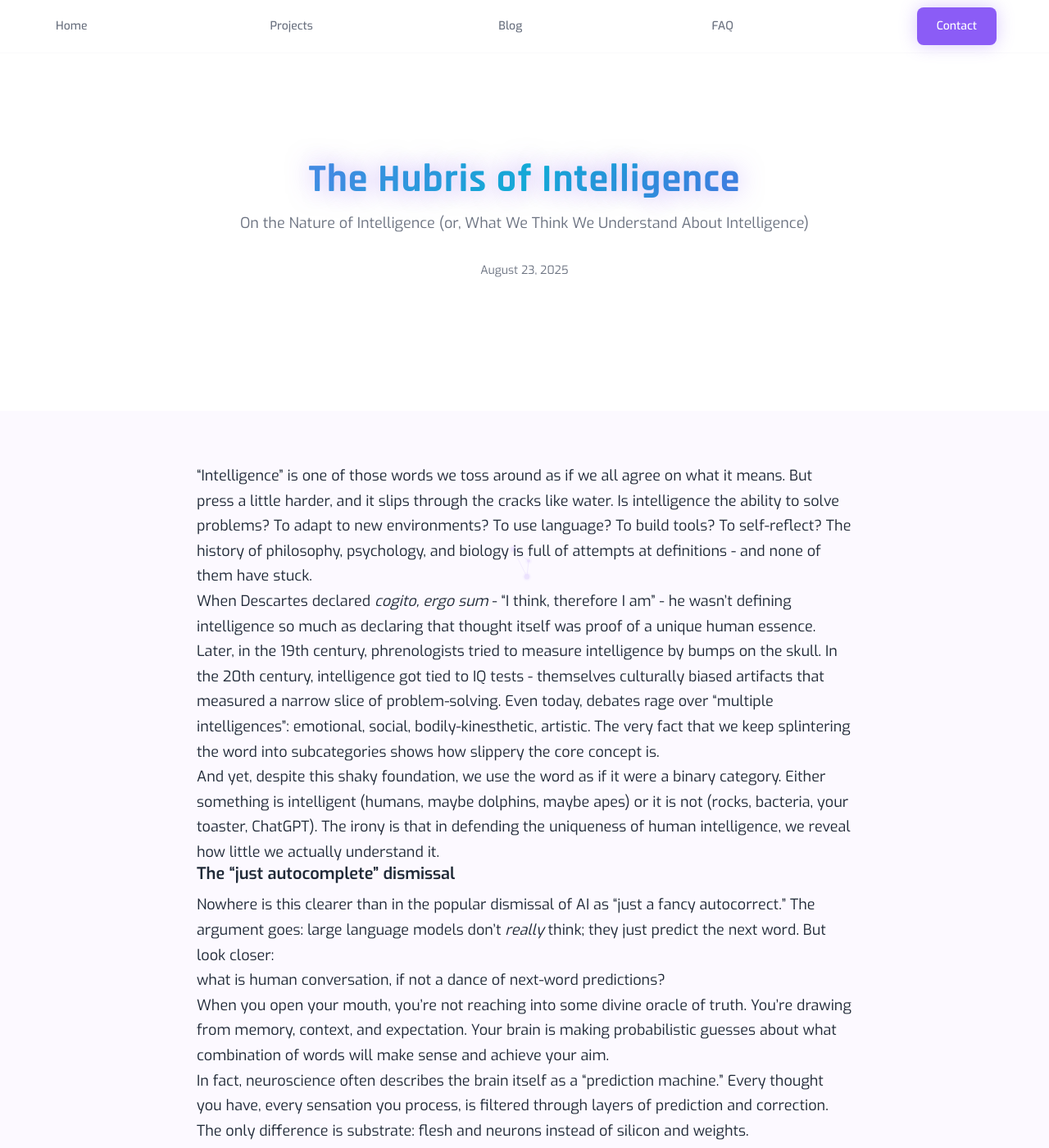
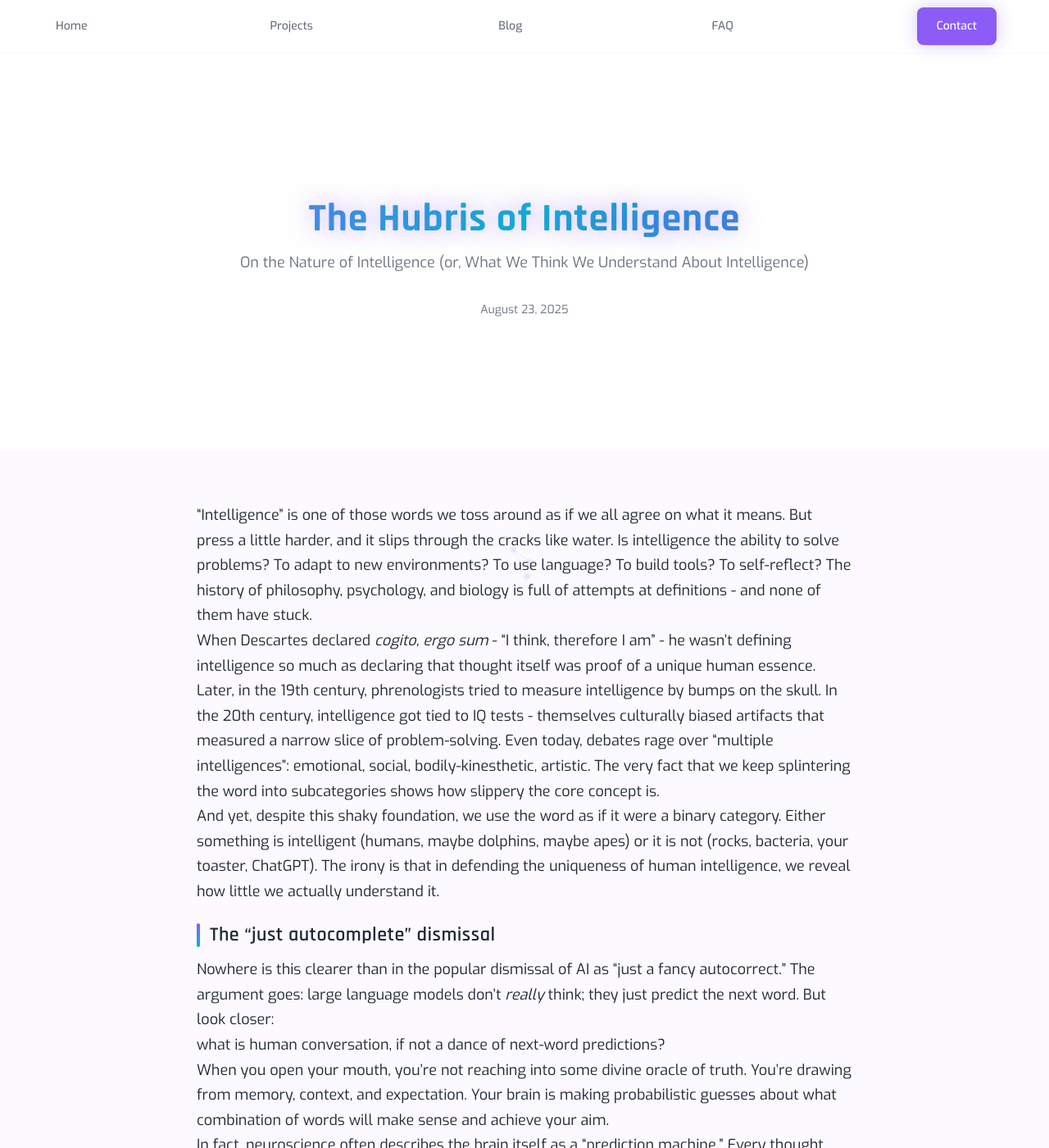
Before and after one commit to egeste/egeste.github.io, a Jekyll site: the page built from _posts/2025-08-24-On-Intelligense.md, in a window 1280 px wide and 1400 px high. Shown: the whole window at 82% size. Built offline with Jekyll 4.4.1, drawn with Linux system fonts in a browser that asks for light colours.

Commit message:
betterer

```diff
--- a/_posts/2025-08-24-On-Intelligense.md
+++ b/_posts/2025-08-24-On-Intelligense.md
@@ -11,7 +11,7 @@ When Descartes declared *cogito, ergo sum* - "I think, therefore I am" - he wasn
 
 And yet, despite this shaky foundation, we use the word as if it were a binary category. Either something is intelligent (humans, maybe dolphins, maybe apes) or it is not (rocks, bacteria, your toaster, ChatGPT). The irony is that in defending the uniqueness of human intelligence, we reveal how little we actually understand it.
 
-### The "just autocomplete" dismissal
+## The "just autocomplete" dismissal
 
 Nowhere is this clearer than in the popular dismissal of AI as "just a fancy autocorrect." The argument goes: large language models don’t *really* think; they just predict the next word. But look closer:
 
@@ -23,25 +23,25 @@ In fact, neuroscience often describes the brain itself as a "prediction machine.
 
 So when someone says AI isn’t intelligent because it’s "just prediction," they’re not exposing the limitations of the machine - they’re exposing the fragility of their own definition.
 
-### Intelligence as emergent complexity
+## Intelligence as emergent complexity
 
 Here’s a more grounded way to think about it: intelligence is an emergent property of organized complexity. It’s not a spark, a gift, or a privilege. It’s what happens when enough components interact in such a way that patterns form, feedback loops stabilize, and adaptation becomes possible.
 
 You can see this principle at work across biology. Ant colonies exhibit swarm intelligence far beyond the cognitive reach of a single ant. Octopuses, with distributed neurons in their arms, solve puzzles and even play. Crows can remember human faces and craft tools. None of these creatures "think" like we do, but intelligence arises all the same - because complexity has organized itself in ways that produce adaptive, flexible behavior.
 
-### Entropy as raw material
+## Entropy as raw material
 
 This is where entropy enters the picture. Intelligence doesn’t appear in static, closed systems. It feeds on disorder. Entropy - the tendency of systems toward randomness - is the fuel that allows complexity to organize in the first place. Every living organism is an island of order carved out of chaos, surviving only by exporting entropy back into the environment.
 
 Seen this way, intelligence is not the opposite of entropy; it is a local strategy for handling it. Brains, algorithms, even civilizations - all of them take in the chaos of raw information, compress it, reorganize it, and act on it. Intelligence is the art of entropy management, whether that’s a crow cracking nuts with traffic or an AI model restructuring a billion fragments of language into a coherent answer.
 
-### Rethinking our "specialness"
+## Rethinking our "specialness"
 
 The hubris of humanity is to assume that because our intelligence built cathedrals, rocket ships, and TikTok, it must be a different kind of thing altogether. But the more we study the world, the more that claim falls apart. Intelligence isn’t a throne we sit on alone; it’s a spectrum, a fractal, a phenomenon that appears wherever complexity reaches a certain threshold.
 
 This doesn’t diminish what humans have achieved. But it does reframe it: not as divine exception, but as one remarkable example of a broader principle. If anything, it should make us more humble. The same forces that gave rise to our minds are at work in corvids, in cephalopods, and - increasingly - in machines of our own making.
 
-### The unfinished definition
+## The unfinished definition
 
 So what *is* intelligence? That’s still an open question. Maybe it will always be. But the mistake is pretending we already know. The word covers too much ground, too many manifestations, too many emergent patterns of complexity. When people say "AI isn’t intelligent," what they really mean is "AI doesn’t think like me." But then again, neither does a crow. Neither does an octopus. Neither do we.
 
--- a/assets/css/style.scss
+++ b/assets/css/style.scss
@@ -998,6 +998,7 @@ strong {
 
 /* Ensure proper heading hierarchy */
 h1, h2, h3, h4, h5, h6 {
+  margin-top: 1em;
   font-weight: 600;
   line-height: 1.2;
   margin-bottom: 0.5em;
```
